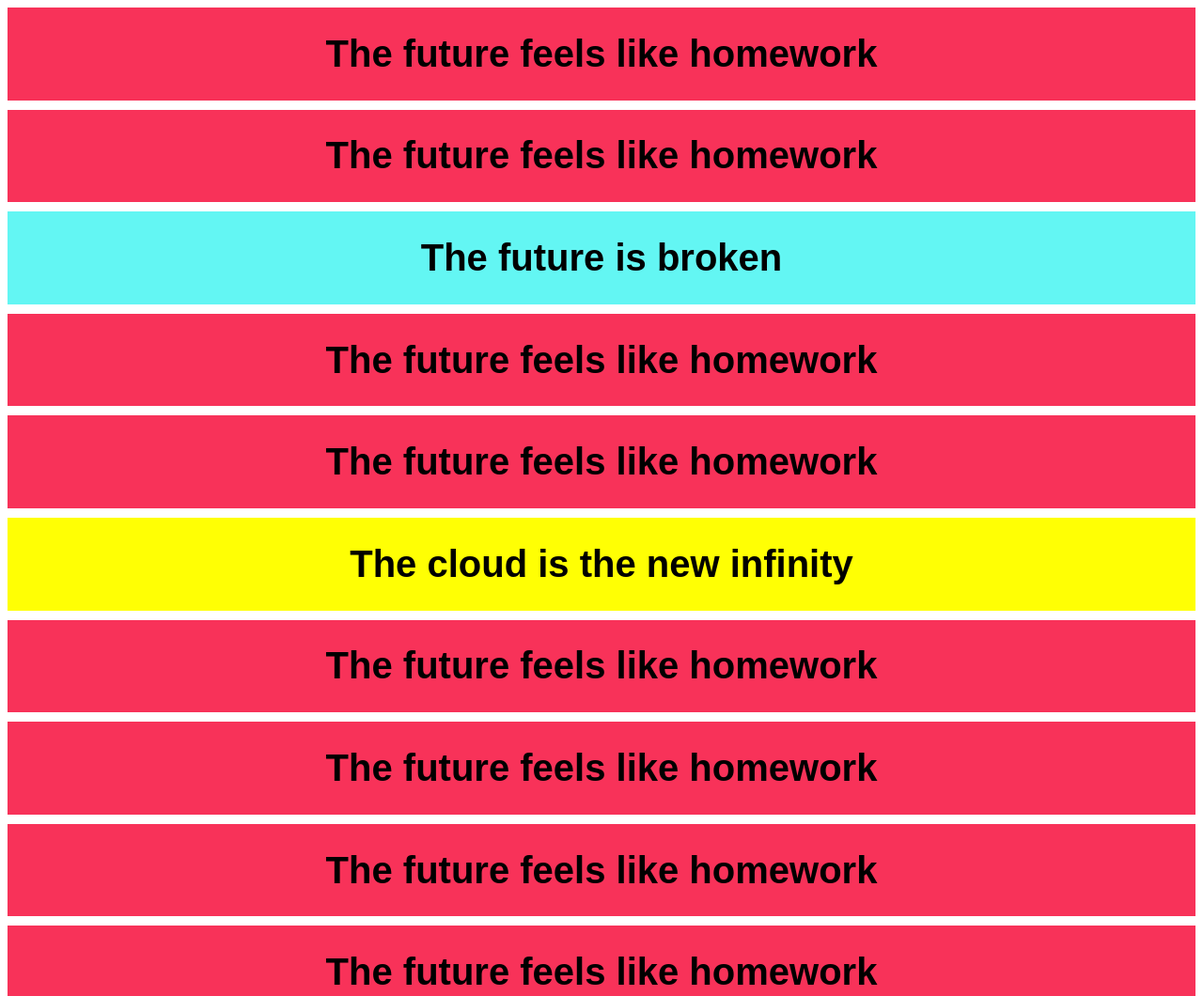
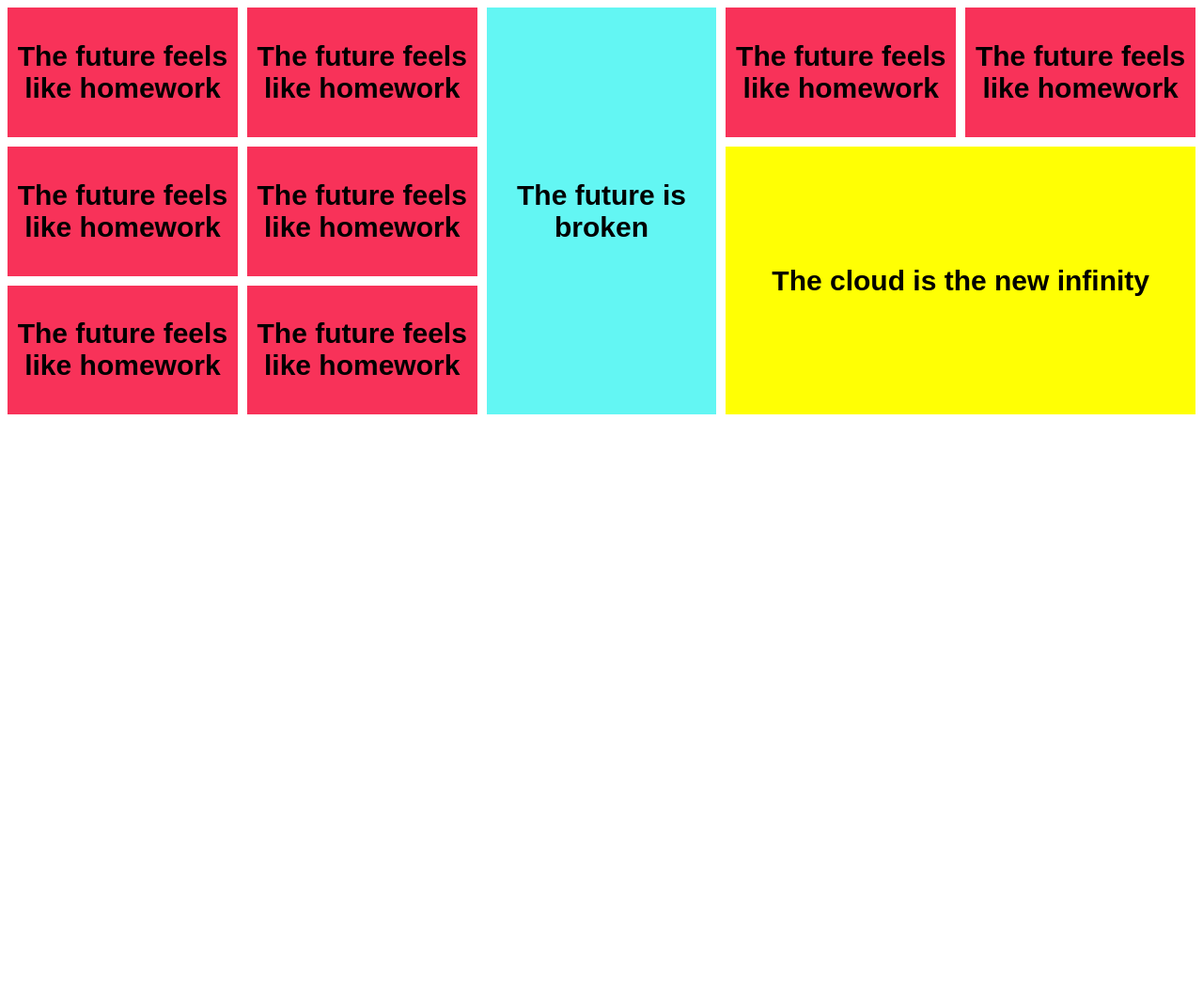
Before and after one commit to Jadabyte/2imd-webtech3-portfolio, a plain HTML site: page lab2 - grid&flexbox/future/future.html in a window 1280 px wide. Shown: the top 1060 px of the page at 94% size. Drawn offline with Linux system fonts and the light colour scheme.

Commit message:
css grid practice 'future' document finished

```diff
--- a/lab2 - grid&flexbox/future/future.css
+++ b/lab2 - grid&flexbox/future/future.css
@@ -3,12 +3,35 @@ body{
     font-family: sans-serif;
     font-size: 1.25em;
 }
+@media(min-width: 620px){
+    #parent{
+        grid-template-rows: repeat(auto-fit, 1fr);
+        grid-template-columns: 1fr 1fr;
+    }
+}
+@media(min-width: 963px){
+    #parent{
+        grid-template-rows: repeat(3, 1fr);
+        grid-template-columns: repeat(5, 1fr);
+    }
+    #broken{
+        grid-column: 3;
+        grid-row: 1 / span 3;
+    }
+    #cloud{
+        grid-column: 4 / span 2;
+        grid-row: 2 / span 2;
+    }
+}
 #parent{
     display: grid;
-    grid-template-rows: repeat(auto-fit, 1fr);
+    grid-template-rows: repeat(10, 1fr);
     grid-gap: 10px;
 }
 #parent div{
+    display: flex;
+    justify-content: center;
+    align-items: center;
     background-color: #F83259;
 }
 #parent #broken{
@@ -17,3 +40,6 @@ body{
 #parent #cloud{
     background-color: #FFFF04;
 }
+h2{
+    padding: 10px;
+}
--- a/lab2 - grid&flexbox/future/future.html
+++ b/lab2 - grid&flexbox/future/future.html
@@ -9,34 +9,34 @@
 <body>
     <div id="parent">
         <div>
-            <h1>The future feels like homework</h1>
+            <h2>The future feels like homework</h2>
         </div>
         <div>
-            <h1>The future feels like homework</h1>
+            <h2>The future feels like homework</h2>
         </div>
         <div id="broken">
-            <h1>The future is broken</h1>
+            <h2>The future is broken</h2>
         </div>
         <div>
-            <h1>The future feels like homework</h1>
+            <h2>The future feels like homework</h2>
         </div>
         <div>
-            <h1>The future feels like homework</h1>
+            <h2>The future feels like homework</h2>
         </div>
         <div id="cloud">
-            <h1>The cloud is the new infinity</h1>
+            <h2>The cloud is the new infinity</h2>
         </div>
         <div>
-            <h1>The future feels like homework</h1>
+            <h2>The future feels like homework</h2>
         </div>
         <div>
-            <h1>The future feels like homework</h1>
+            <h2>The future feels like homework</h2>
         </div>
         <div>
-            <h1>The future feels like homework</h1>
+            <h2>The future feels like homework</h2>
         </div>
         <div>
-            <h1>The future feels like homework</h1>
+            <h2>The future feels like homework</h2>
         </div>
     </div>
 </body>
```
